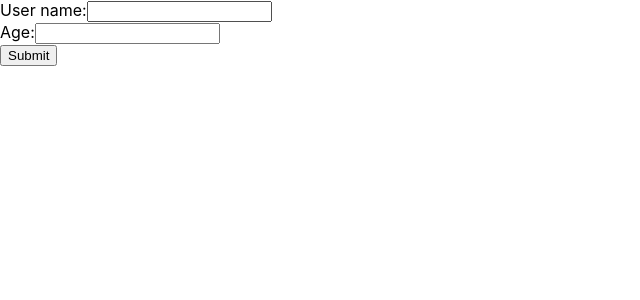
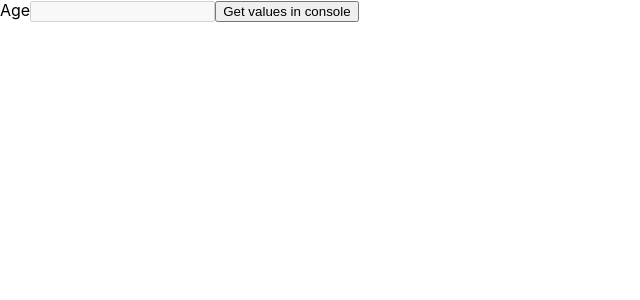
Before and after one commit to manoj633/react-revision, a React (Create React App) app: page / in a window 1280 px wide. Shown: the top 300 px of the page, without its empty margins (0-640 px from the left). Built offline with nearby package versions, Linux system fonts and the light colour scheme.

Commit message:
Disabling form fields using react-hook-form

```diff
--- a/src/App.js
+++ b/src/App.js
@@ -33,6 +33,7 @@ import { WatchValue } from "./components/Forms/form hook/WatchValue";
 import { GetFieldValue } from "./components/Forms/form hook/GetFieldValue";
 import { SetFieldValue } from "./components/Forms/form hook/SetFieldValue";
 import { TouchedAndDirtyFields } from "./components/Forms/form hook/TouchedAndDirtyFields";
+import { DisabledFields } from "./components/Forms/form hook/DisabledFields";
 
 function App() {
   const inputRef = useRef(null);
@@ -118,7 +119,8 @@ function App() {
       {/* <WatchValue /> */}
       {/* <GetFieldValue /> */}
       {/* <SetFieldValue /> */}
-      <TouchedAndDirtyFields />
+      {/* <TouchedAndDirtyFields /> */}
+      <DisabledFields />
     </div>
   );
 }
--- /dev/null
+++ b/src/components/Forms/form hook/DisabledFields.jsx
@@ -0,0 +1,27 @@
+import { DevTool } from "@hookform/devtools";
+import React from "react";
+import { useForm } from "react-hook-form";
+
+export const DisabledFields = () => {
+  const { register, control, getValues } = useForm();
+
+  const handleGetValues = () => {
+    console.log(getValues());
+  };
+  return (
+    <>
+      <form>
+        <label htmlFor="age">Age</label>
+        <input
+          type="number"
+          id="age"
+          {...register("age", { valueAsNumber: true, disabled: true })}
+        />
+        <button type="button" onClick={handleGetValues}>
+          Get values in console
+        </button>
+      </form>
+      <DevTool control={control} />
+    </>
+  );
+};
```
